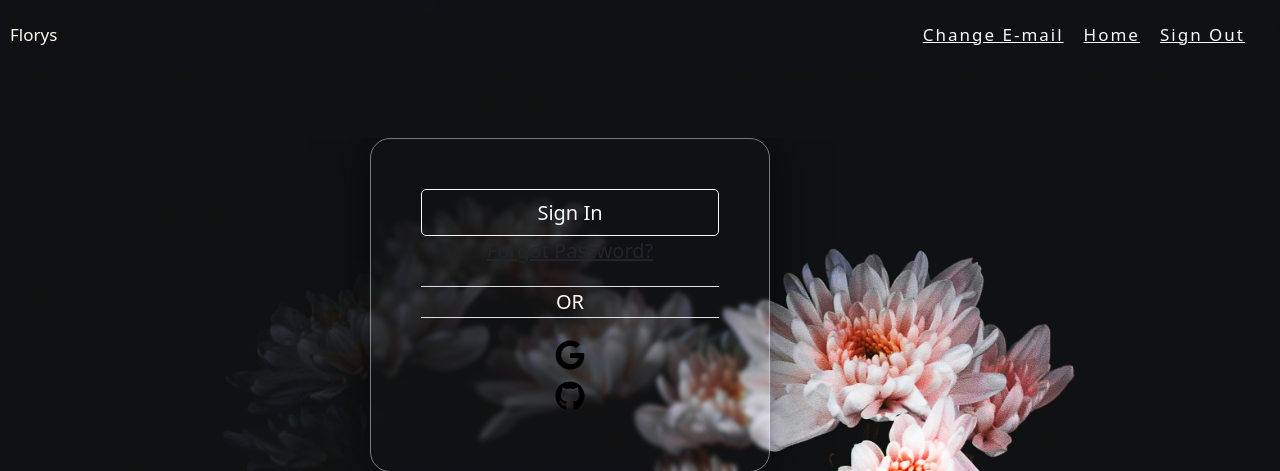
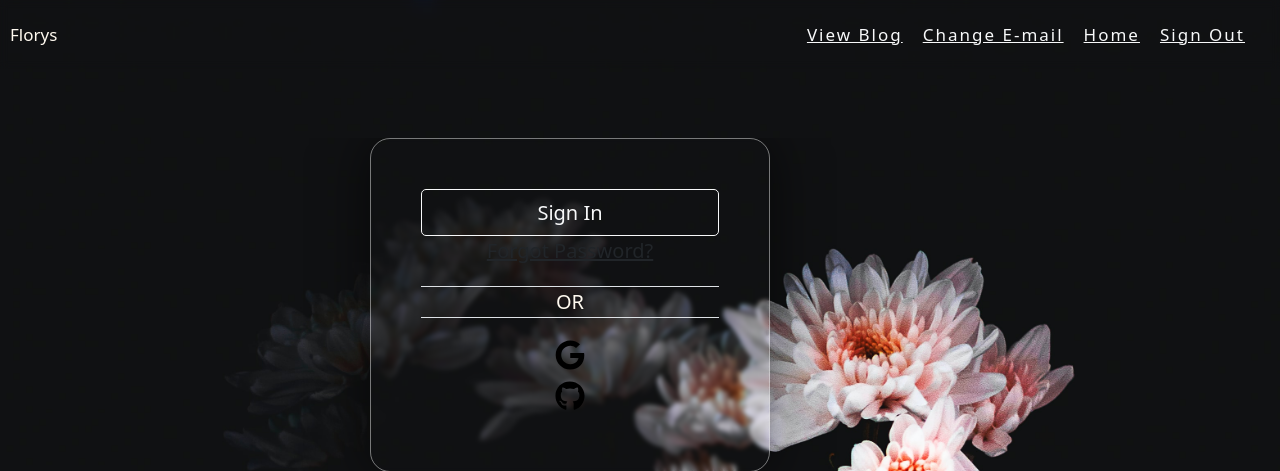
Before and after one commit to Code-Institute-Submissions/florys, a Django app: page / in a window 1280 px wide. Shown: the top 471 px of the page. Run offline with Django 3.2, Linux system fonts and the light colour scheme; a user stored in the database is signed in; some libraries are stand-ins or nearby versions.

Commit message:
Added blog_home urls patterns to render blog on the base.html

```diff
--- a/templates/account/base.html
+++ b/templates/account/base.html
@@ -29,6 +29,11 @@
           <menu class="container d-flex justify-content-between">
 
           {% if user.is_authenticated %}
+          <li>
+              <a class="text-light" href="{% url 'blog_home' %}">
+                  View Blog
+              </a>
+          </li>
 
           <li>
               <a class="text-light" href="{% url 'account_email' %}">
@@ -36,7 +41,7 @@
               </a>
           </li>
           <li>
-              <a class="text-light" href="{% url 'home' %}">
+              <a class="text-light" href="{% url 'account_email' %}">
                   Home
               </a>
           </li>
```
